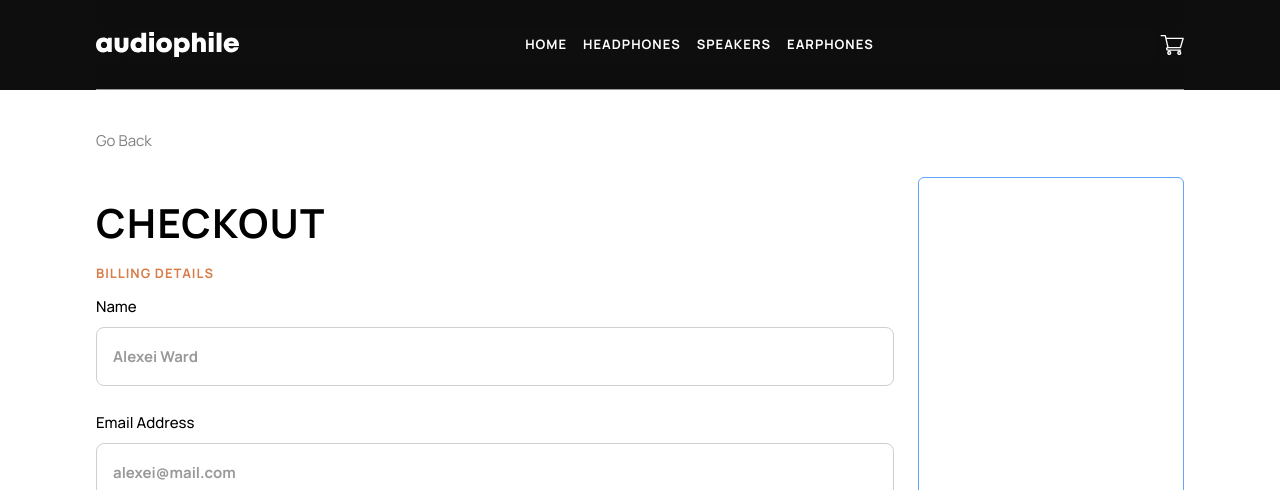
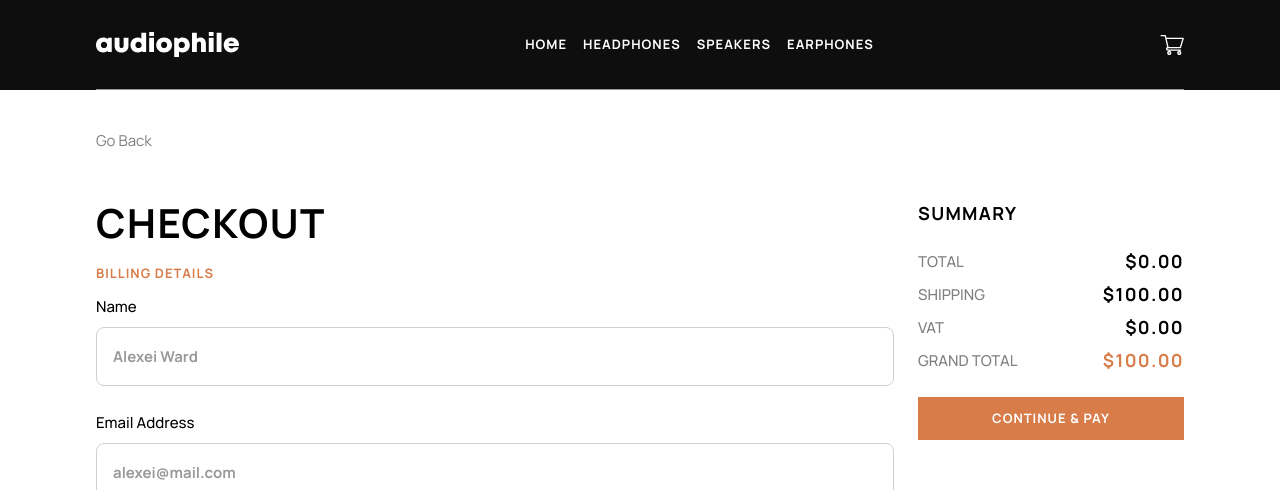
Before and after one commit to OluwadaraDaily/audiophile-ui, a Vue app: page /checkout in a window 1280 px wide. Shown: the top 490 px of the page. Built offline with nearby package versions, Linux system fonts and the light colour scheme.

Commit message:
feature: implement checkout modal

```diff
--- a/src/components/atoms/CartItem/CartItem.vue
+++ b/src/components/atoms/CartItem/CartItem.vue
@@ -7,6 +7,7 @@
       <p class="uppercase font-bold">{{ props.product.altName }}</p>
       <p class="text-sm opacity-50 font-bold">{{ formatCurrency(props.product.price) }}</p>
     </div>
+    <slot name="cart-item-right-section">
       <div class="bg-grey max-w-[100px] md:mr-0 flex-grow flex items-center py-2">
         <div class="w-[70%] mx-auto flex justify-between">
           <button
@@ -28,6 +29,7 @@
       <button type="button" class="rounded-[50%] border border-danger p-1 hover:bg-danger hover:text-white group" @click="removeItemFromCart">
         <close-icon/>
       </button>
+    </slot>
   </div>
 </template>
 
--- /dev/null
+++ b/src/components/icons/Checkmark.vue
@@ -0,0 +1,5 @@
+<template>
+  <svg width="26" height="21" viewBox="0 0 26 21" fill="none" xmlns="http://www.w3.org/2000/svg">
+    <path d="M1.75391 11.3328L8.50542 18.0843L24.3085 2.28125" stroke="white" stroke-width="4"/>
+  </svg>
+</template>
--- /dev/null
+++ b/src/components/molecules/CheckoutModal/CheckoutModal.vue
@@ -0,0 +1,66 @@
+<template>
+  <div
+    class="bg-black bg-opacity-60 w-full z-10 h-full flex justify-center"
+  >
+    <div class="bg-white py-10 rounded-md w-[90%] mx-auto z-40 h-max mt-10">
+      <div class="w-[90%] mx-auto">
+        <div class="h-[64px] w-[64px] bg-primary flex items-center justify-center rounded-[50%] mb-6">
+          <checkmark-svg/>
+        </div>
+        <h5 class="h5 uppercase text-wrap-balance mb-4">thank you for your order</h5>
+        <p class="p opacity-50 mb-4">You will receive an email confirmation shortly.</p>
+        <div>
+          <div class="bg-grey py-4 rounded-tl-xl rounded-tr-xl">
+            <div class="w-[90%] mx-auto">
+              <cart-item
+                v-bind="cartItem"
+              >
+                <template #cart-item-right-section>
+                  <p class="p opacity-50 font-bold">x{{ cartItem.quantity }}</p>
+                </template>
+              </cart-item>
+              <div class="mt-4" v-if="cartStore.cart.length > 1">
+                <div class="border border-active-grey w-full opacity-[8%]"></div>
+                <p class="p text-center font-bold opacity-50 mt-4">
+                  and {{ cartStore.cart.length - 1 }} other item(s)
+                </p>
+              </div>
+            </div>
+          </div>
+          <div class="bg-black py-4 rounded-bl-xl rounded-br-xl">
+            <div class="w-[90%] mx-auto text-white">
+              <p class="p text-white opacity-50 uppercase mb-2">grand total</p>
+              <p class="h6 text-white">{{ formatCurrency(cartStore.getGrandTotal) }}</p>
+            </div>
+          </div>
+        </div>
+        <button type="button" class="primary-btn uppercase w-full mt-4" @click="backToHome">back to home</button>
+      </div>
+    </div>
+  </div>
+</template>
+
+<script setup>
+import { useCartStore } from "@/store/cart.ts";
+import CheckmarkSvg from "@/components/icons/Checkmark.vue"
+import CartItem from "@/components/atoms/CartItem/CartItem.vue"
+import { formatCurrency } from "@/common/utils.ts"
+import { useRouter } from "vue-router";
+
+const router = useRouter();
+
+const cartStore = useCartStore();
+const cartItem = cartStore.cart[0];
+
+const backToHome = () => {
+  cartStore.clearCart();
+  router.push("/");
+}
+
+</script>
+
+<style scoped>
+.text-wrap-balance {
+  text-wrap: balance;
+}
+</style>
--- a/src/store/cart.ts
+++ b/src/store/cart.ts
@@ -9,6 +9,7 @@ export const useCartStore = defineStore('cart', {
     const storedCart = localStorage.getItem(LOCAL_STORAGE_KEYS.CART)
     return {
       cart: storedCart ? JSON.parse(storedCart) : [] as CartItem[],
+      grandTotal: 0 as number,
     }
   },
   getters: {
@@ -21,6 +22,9 @@ export const useCartStore = defineStore('cart', {
     },
     getCart: (state) => {
       return state.cart;
+    },
+    getGrandTotal: (state) => {
+      return state.grandTotal;
     }
   },
   actions: {
@@ -40,6 +44,13 @@ export const useCartStore = defineStore('cart', {
       const productIndexInCart = this.cart.findIndex((item: CartItem) => item.product.tag === product.tag)
       this.cart.splice(productIndexInCart, 1)
       this.saveCart();
+    },
+    updateGrandTotal(amount: number) {
+      this.grandTotal = amount;
+    },
+    clearCart() {
+      this.cart = [];
+      this.saveCart();
     }
   }
 })
--- /dev/null
+++ b/src/views/CheckoutView/CheckoutSummary.vue
@@ -0,0 +1,76 @@
+<template>
+    <h6 class="h6 uppercase mb-6">summary</h6>
+    <div class="mb-6">
+      <div
+        v-for="item in cartStore.cart"
+        :key="item.product.name"
+        class="mb-4"
+      >
+        <cart-item
+          v-bind="item"
+        >
+          <template #cart-item-right-section>
+            <p class="p opacity-50 font-bold">x{{ item.quantity }}</p>
+          </template>
+        </cart-item>
+      </div>
+    </div>
+    <div class="flex justify-between items-center mb-2">
+      <p class="p uppercase opacity-50 font-medium">total</p>
+      <p class="h6">{{ formatCurrency(cartStore.getCartTotalAmount) }}</p>
+    </div>
+    <div class="flex justify-between items-center mb-2">
+      <p class="p uppercase opacity-50 font-medium">shipping</p>
+      <p class="h6">{{ formatCurrency(shippingFee) }}</p>
+    </div>
+    <div class="flex justify-between items-center mb-2">
+      <p class="p uppercase opacity-50 font-medium">vat</p>
+      <p class="h6">{{ formatCurrency(vat) }}</p>
+    </div>
+    <div class="flex justify-between items-center mb-2">
+      <p class="p uppercase opacity-50 font-medium">grand total</p>
+      <p class="h6 text-primary">{{ formatCurrency(grandTotal) }}</p>
+    </div>
+    <button
+      type="button"
+      class="primary-btn w-full mt-4"
+      @click="continueAndPay"
+    >
+      continue & pay
+    </button>
+</template>
+
+<script setup lang="ts">
+// Imports
+import { ref, computed } from "vue";
+import { useCartStore } from "@/store/cart.ts"
+import CartItem from "@/components/atoms/CartItem/CartItem.vue"
+import { formatCurrency } from "@/common/utils.ts"
+
+// Define custom event to emit
+const emit = defineEmits<{
+  (e: 'show-modal'): void
+}>()
+
+// Store
+const cartStore = useCartStore();
+
+// Fees
+const shippingFee = ref<number>(100);
+const vat = computed(() => {
+  return 0.075 * cartStore.getCartTotalAmount;
+})
+
+const grandTotal = computed(() => {
+  return Number(cartStore.getCartTotalAmount) + Number(shippingFee.value) + Number(vat.value)
+})
+
+// Continue and Pay
+const continueAndPay = () => {
+  // Set grand Total in the cart store
+  cartStore.updateGrandTotal(grandTotal);
+  // Emit event to open modal on the checkout page
+  emit('show-modal');
+}
+
+</script>
--- a/src/views/CheckoutView/CheckoutView.vue
+++ b/src/views/CheckoutView/CheckoutView.vue
@@ -1,7 +1,8 @@
 <template>
   <main>
-    <section class="w-[90%] lg:w-[85%] mx-auto my-10">
-      <div class="mb-6">
+    <section class="relative">
+      <div class="w-[90%] lg:w-[85%] mx-auto pb-10">
+        <div class="mb-6 pt-10">
           <router-link to="/" class="border-none outline-none text-black opacity-50 hover:text-primary">Go Back</router-link>
         </div>
         <div class="flex flex-col lg:flex-row gap-6">
@@ -17,9 +18,15 @@
               <payment-details/>
             </div>
           </div>
-        <div class="lg:basis-[25%] lg:h-[100vh] border border-blue-400 py-6 w-[90%] mx-auto rounded-md">
-
+          <div class="lg:basis-[25%] lg:h-[100vh] py-6 w-[90%] mx-auto rounded-md">
+            <checkout-summary
+              @show-modal="showModal"
+            />
           </div>
+        </div>
+      </div>
+      <div v-if="shouldShowModal" class="absolute top-0 w-full h-full">
+        <checkout-modal/>
       </div>
     </section>
   </main>
@@ -28,10 +35,19 @@
 
 <script setup lang="ts">
 // Imports
+import { ref } from "vue";
 import BillingDetails from "./BillingDetails.vue"
 import ShippingInfo from "./ShippingInfo.vue"
 import PaymentDetails from "./PaymentDetails.vue";
+import CheckoutSummary from "./CheckoutSummary.vue";
+import CheckoutModal from "@/components/molecules/CheckoutModal/CheckoutModal.vue";
 
+// Show modal
+let shouldShowModal = ref<boolean>(false);
+const showModal = () => {
+
+  shouldShowModal.value = true;
+}
 </script>
 
 <style>
--- a/src/views/CheckoutView/PaymentDetails.vue
+++ b/src/views/CheckoutView/PaymentDetails.vue
@@ -68,12 +68,11 @@ import { ref } from "vue";
 const paymentMethod = ref<string>("")
 
 const handlePaymentMethodChange = (event) => {
-  console.log('EVENT =>', event);
+  return;
 }
 
 const selectPaymentMethod = (event) => {
-  const radioInput = event.target.childNodes[0]
-  console.log('RADIO INPUT =>', radioInput)
+  const radioInput = event.target.childNodes[0];
   radioInput.click();
   radioInput.checked = true;
 }
```
Lines whose indentation alone changed are shown as unchanged.
